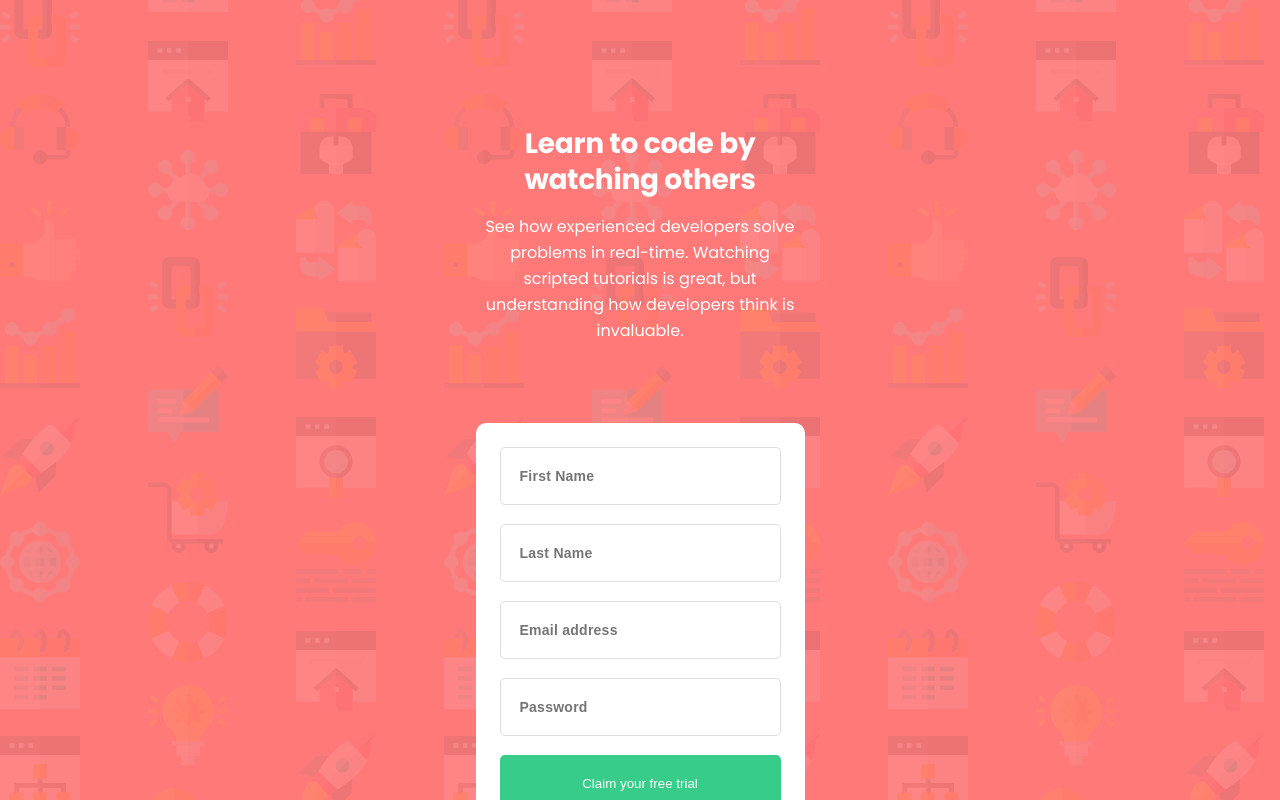
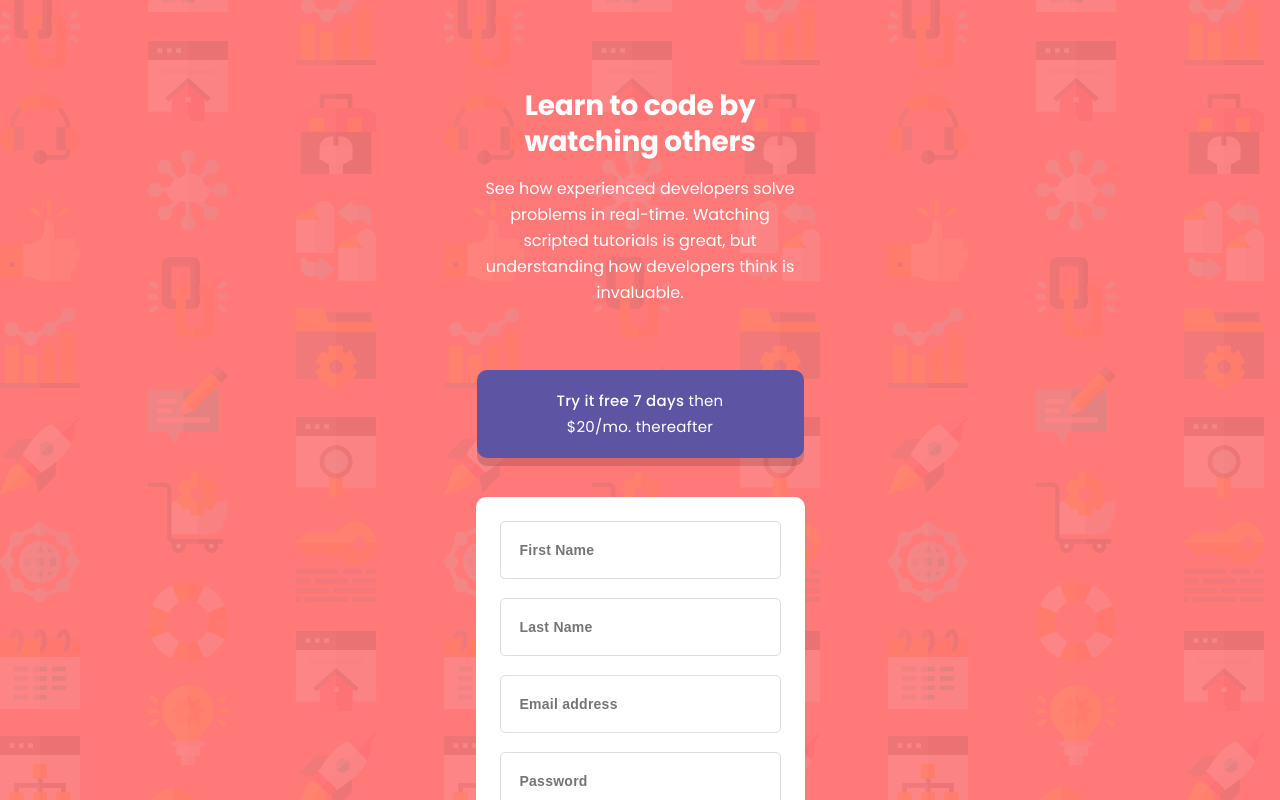
Before and after one commit to TeonaZav/sign-up-component, a React (Create React App) app: page / in a window 1280 px wide. Shown: the top 800 px of the page. Built offline with nearby package versions, Linux system fonts and the light colour scheme.

Commit message:
add FreeTrialCard component and its styles

```diff
--- a/src/App.tsx
+++ b/src/App.tsx
@@ -1,10 +1,14 @@
 import SignUpForm from "./components/SignUpForm";
 import HeroSection from "./components/SectionHero";
+import FreeTrialCard from "./components/FreeTrialCard";
 function App() {
   return (
     <div className="App">
       <HeroSection />
-      <SignUpForm />
+      <div>
+        <FreeTrialCard />
+        <SignUpForm />
+      </div>
     </div>
   );
 }
--- /dev/null
+++ b/src/components/FreeTrialCard.jsx
@@ -0,0 +1,55 @@
+import styled from "styled-components";
+const FreeTrialCard = () => {
+  return (
+    <Wrapper>
+      <div className="trial-card">
+        <div className="description-wrap">
+          <p>
+            <span>Try it free 7 days </span>
+            then $20/mo. thereafter
+          </p>
+        </div>
+      </div>
+    </Wrapper>
+  );
+};
+const Wrapper = styled.div`
+  .trial-card {
+    width: 32.7rem;
+    height: 8.8rem;
+    background: #5e54a4;
+    box-shadow: 0px 8px 0px rgba(0, 0, 0, 0.14688);
+    border-radius: 1rem;
+    margin: 0 auto;
+    display: flex;
+    align-items: center;
+    justify-content: center;
+    .description-wrap {
+      width: 19.4rem;
+      text-align: center;
+      & p {
+        color: #ffffff;
+        text-align: center;
+        font-size: 1.5rem;
+        font-weight: 400;
+        letter-spacing: 0.27px;
+        line-height: 2.6rem;
+      }
+      & span {
+        font-weight: 500;
+      }
+    }
+  }
+
+  @media (min-width: 90em) {
+    .trial-card {
+      width: 54rem;
+      height: 6rem;
+      .description-wrap {
+        width: 32rem;
+      }
+    }
+  }
+`;
+
+export default FreeTrialCard;
--- a/src/components/SignUpForm.jsx
+++ b/src/components/SignUpForm.jsx
@@ -4,6 +4,7 @@ import { Form, Formik } from "formik";
 import TextField from "./TextField";
 import schema from "./ValidationSchema";
 import styled from "styled-components";
+
 const SignUpForm = () => {
   const [errorM, setErrorM] = useState(null);
   return (
--- a/src/index.css
+++ b/src/index.css
@@ -45,7 +45,11 @@ code {
   padding-top: 8.8rem;
   padding-bottom: 6.4rem;
 }
-
+.App div {
+  display: flex;
+  flex-direction: column;
+  gap: 2.4rem;
+}
 @media (min-width: 90em) {
   .App {
     flex-direction: row;
```
